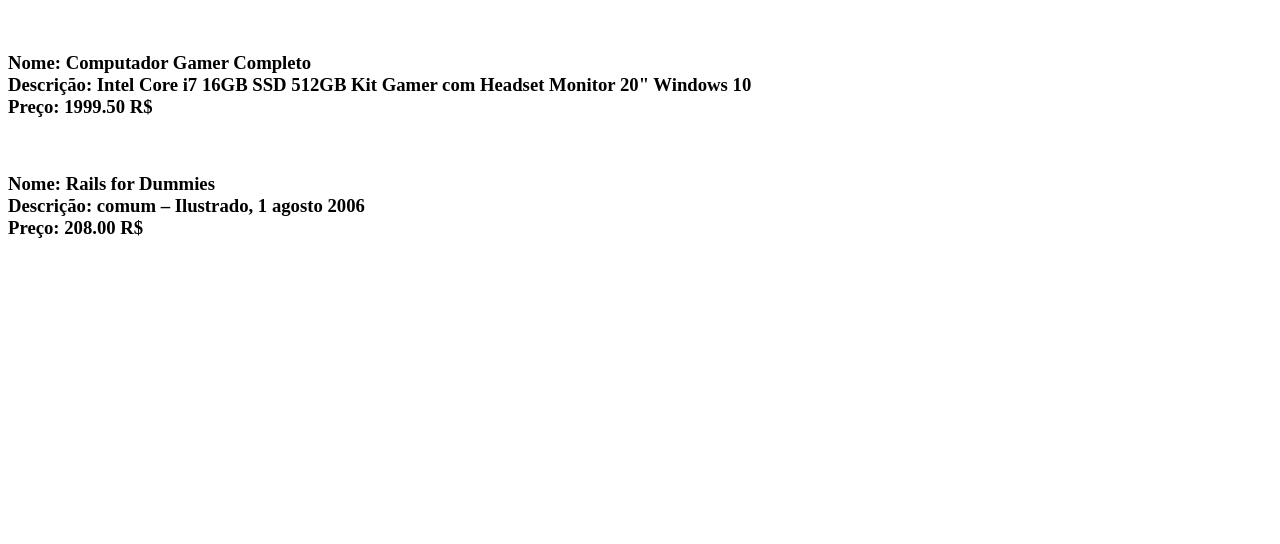
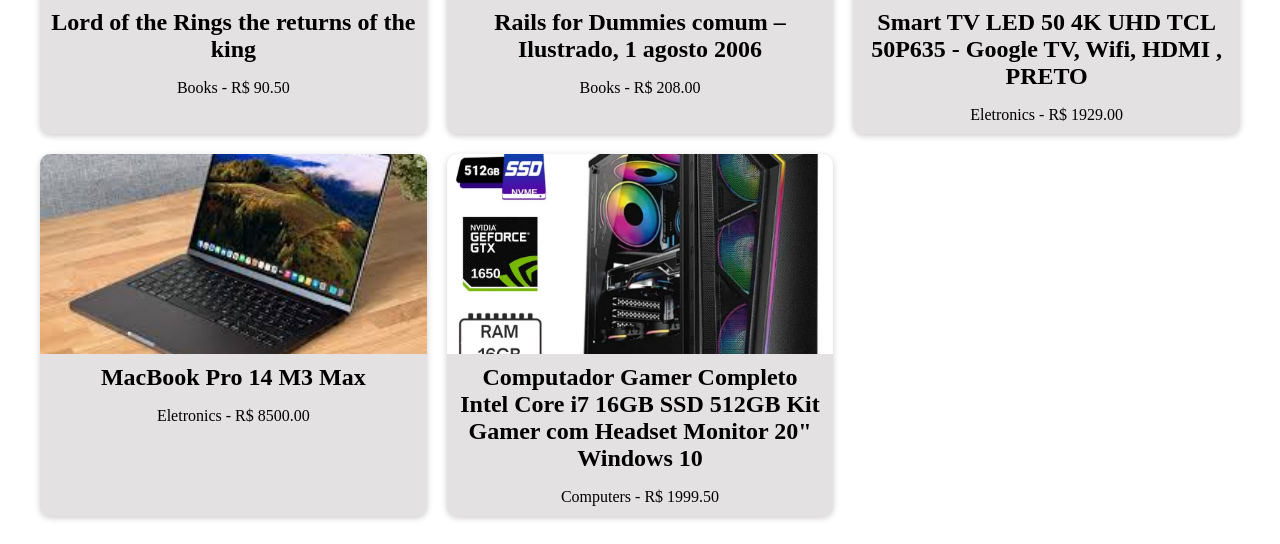
Before and after one commit to zyphyxx/django-api, a Django app: page /products/ in a window 1280 px wide. Shown: the part 331-875 px from the top of the page. Before the commit the page ends 569 px from the top, so only its background shows below. Run offline with Django 5.2, Linux system fonts and the light colour scheme; data comes from the database, SQL or seed files in the repository; both versions use the stored data as it was after the commit.

Commit message:
feat: improving the template of products

```diff
--- a/api/urls.py
+++ b/api/urls.py
@@ -24,5 +24,5 @@
 
 urlpatterns = [
     path('admin/', admin.site.urls),
-    path('products/', prod_views)
+    path('products/', prod_views, name='prod_list')
 ] + static(settings.MEDIA_URL, document_root=settings.MEDIA_ROOT)
--- a/website/templates/products.html
+++ b/website/templates/products.html
@@ -1,17 +1,112 @@
-<!DOCTYPE html>
-<html lang="en">
-<head>
-    <meta charset="UTF-8">
-    <title>Produtos</title>
-</head>
 {% block content %}
-    <body>
-    {% for product in products %}
-        <h3> Nome: {{ product.name }} <br> Descrição: {{ product.description }} <br> Preço: {{ product.price }} R$</h3>
-        <br>
-    {% endfor %}
+  <style>
+    .car-grid {
+      display: grid;
+      grid-template-columns: repeat(3, 1fr);
+      gap: 20px;
+      margin: 0 auto;
+      max-width: 1200px;
+      padding: 20px;
+    }
 
+    .car-card {
+      background-color: #e3e1e1;
+      box-shadow: 0 2px 6px rgba(0, 0, 0, 0.2);
+      border-radius: 10px;
+      overflow: hidden;
+      text-align: center;
+      transition: all 0.3s ease;
+    }
 
-    </body>
+    .car-card:hover {
+        cursor: pointer;
+        box-shadow: 0 4px 10px rgba(0, 0, 0, 0.4);
+        transform: translateY(-2px);
+    }
+
+    .car-card img {
+      width: 100%;
+      height: 200px;
+      object-fit: cover;
+    }
+
+    .car-card h3 {
+        font-size: 20px;
+        margin-top: 10px;
+        margin-bottom: 5px;
+    }
+
+    .car-card h2 {
+      font-size: 1.5rem;
+      margin: 10px;
+    }
+
+    .car-card p {
+      font-size: 1rem;
+      margin-bottom: 10px;
+    }
+
+    @media (max-width: 768px) {
+      .car-grid {
+        grid-template-columns: repeat(2, 1fr);
+      }
+    }
+
+    form {
+        display: flex;
+        justify-content: center;
+        align-items: center;
+        margin-bottom: 20px;
+        text-align: center;
+        padding: 20px;
+    }
+
+    input[type="text"] {
+        padding: 10px;
+        font-size: 16px;
+        border: 2px solid #e3e1e1;
+        border-radius: 4px;
+        margin-right: 10px;
+        transition: border-bottom-color 0.3s ease-in-out;
+    }
+
+    input[type="text"]:focus {
+        outline: none;
+        border-bottom-color: #e3e1e1;
+    }
+
+    button[type="submit"] {
+        background-color: #0096c7;
+        color: #fff;
+        border: none;
+        padding: 10px 20px;
+        font-size: 16px;
+        border-radius: 4px;
+        cursor: pointer;
+        transition: background-color 0.3s ease-in-out;
+    }
+
+    button[type="submit"]:hover {
+        background-color: #108eb8;
+    }
+  </style>
+
+  <form method="GET" action="{% url 'prod_list' %}">
+    <input type="text" name="search" placeholder="Buscar produto...">
+    <button type="submit">Buscar</button>
+  </form>
+
+  <div class="car-grid">
+    {% if products %}
+      {% for product in products %}
+        <div class="car-card">
+          <img src="{{ product.photo.url }}" alt="{{ product.name }} - {{ product.category }}">
+          <h2>{{ product.name }} {{ product.description }}</h2>
+          <p>{{ product.category }} - R$ {{ product.price }}</p>
+        </div>
+      {% endfor %}
+    {% else %}
+      <p class="no-results">Nenhum produto encontrado.</p>
+    {% endif %}
+  </div>
 {% endblock %}
-</html>
--- a/website/views.py
+++ b/website/views.py
@@ -6,7 +6,14 @@
 # Create your views here.
 
 def prod_views(request):
-    products = Product.objects.all()
+    search = request.GET.get('search')
+
+    if search:
+        products = Product.objects.filter(name__icontains=search).order_by('category')
+    else:
+        products = Product.objects.all().order_by('category')
+
+    print(request.GET)
 
     return render(
         request,
```
Also changed, not shown: db.sqlite3, media/images/71IaVAJ2kJL._AC_UF8941000_QL80_.jpg (added).
